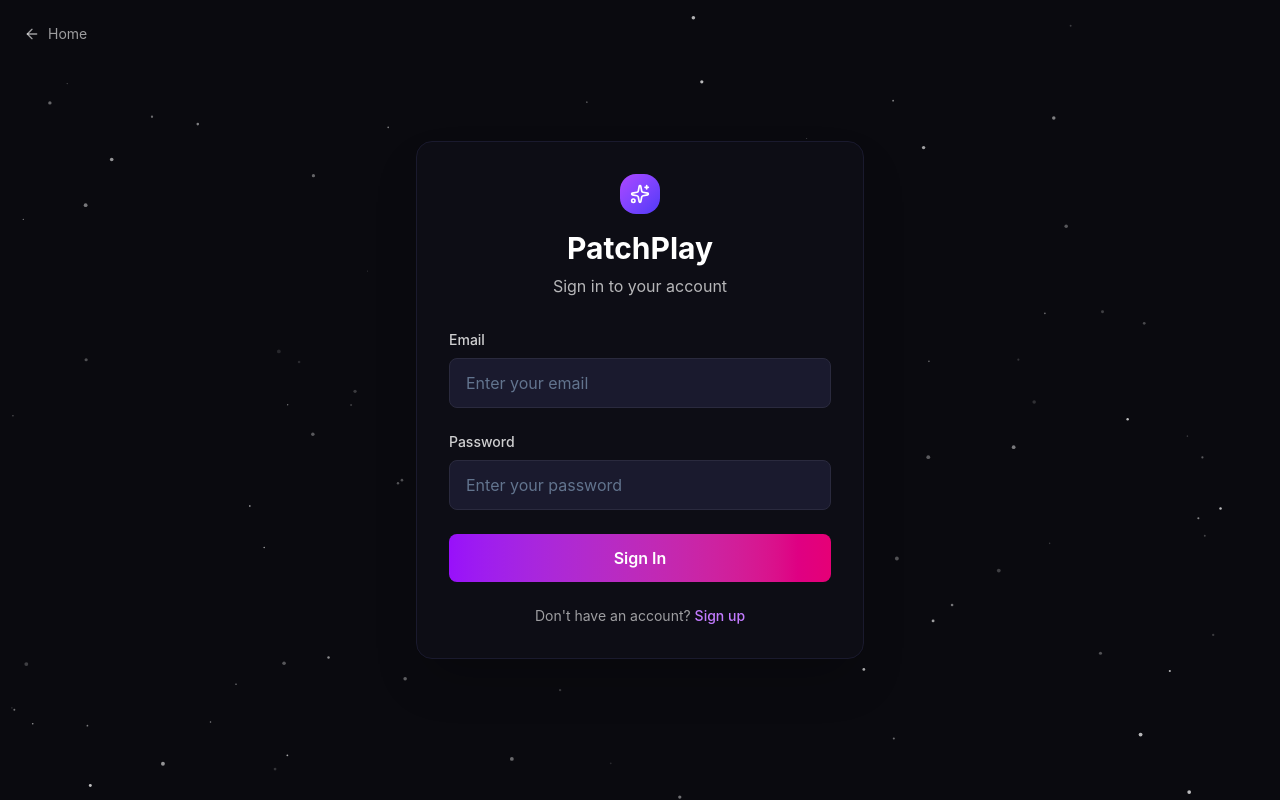
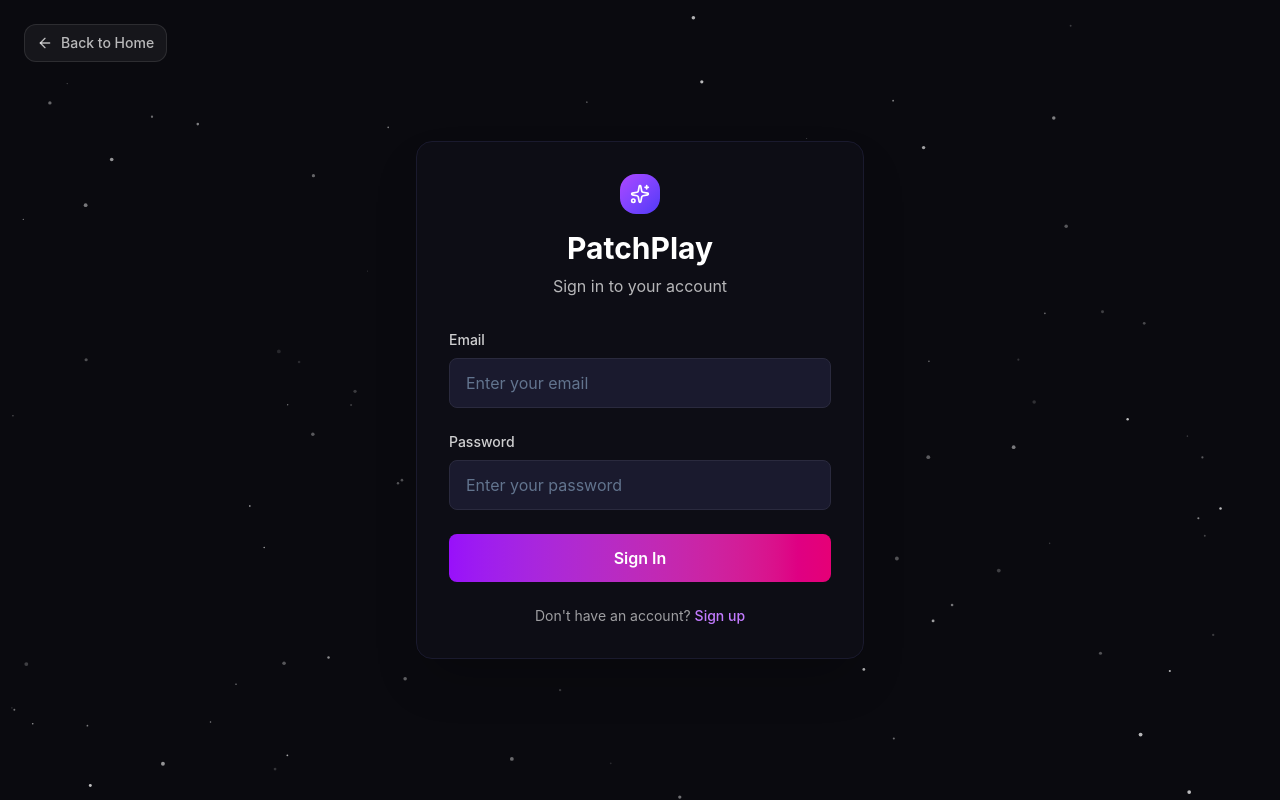
Before and after one commit to crynxmartinez/playpulse, a Next.js app: page /login in a window 1280 px wide. Built offline with nearby package versions, Linux system fonts and the light colour scheme.

Commit message:
style: Make back to home button more visible on login/register pages

```diff
--- a/src/app/login/page.tsx
+++ b/src/app/login/page.tsx
@@ -46,10 +46,10 @@ export default function LoginPage() {
       <StarsBackground starCount={100} />
       <Link
         href="/"
-        className="absolute top-6 left-6 z-20 flex items-center gap-2 text-white/60 hover:text-white transition-colors group"
+        className="absolute top-6 left-6 z-20 flex items-center gap-2 px-3 py-2 rounded-xl bg-white/5 border border-white/10 text-white/70 hover:text-white hover:bg-white/10 transition-all group"
       >
         <ArrowLeft className="h-4 w-4 group-hover:-translate-x-1 transition-transform" />
-        <span className="text-sm">Home</span>
+        <span className="text-sm font-medium">Back to Home</span>
       </Link>
 
       <div className="bg-[#0d0d15] backdrop-blur-lg rounded-2xl p-8 w-full max-w-md shadow-2xl border border-[#1a1a2e] relative z-10">
--- a/src/app/register/page.tsx
+++ b/src/app/register/page.tsx
@@ -59,10 +59,10 @@ export default function RegisterPage() {
       <StarsBackground starCount={100} />
       <Link
         href="/"
-        className="absolute top-6 left-6 z-20 flex items-center gap-2 text-white/60 hover:text-white transition-colors group"
+        className="absolute top-6 left-6 z-20 flex items-center gap-2 px-3 py-2 rounded-xl bg-white/5 border border-white/10 text-white/70 hover:text-white hover:bg-white/10 transition-all group"
       >
         <ArrowLeft className="h-4 w-4 group-hover:-translate-x-1 transition-transform" />
-        <span className="text-sm">Home</span>
+        <span className="text-sm font-medium">Back to Home</span>
       </Link>
 
       <div className="bg-[#0d0d15] backdrop-blur-lg rounded-2xl p-8 w-full max-w-md shadow-2xl border border-[#1a1a2e] relative z-10">
```
